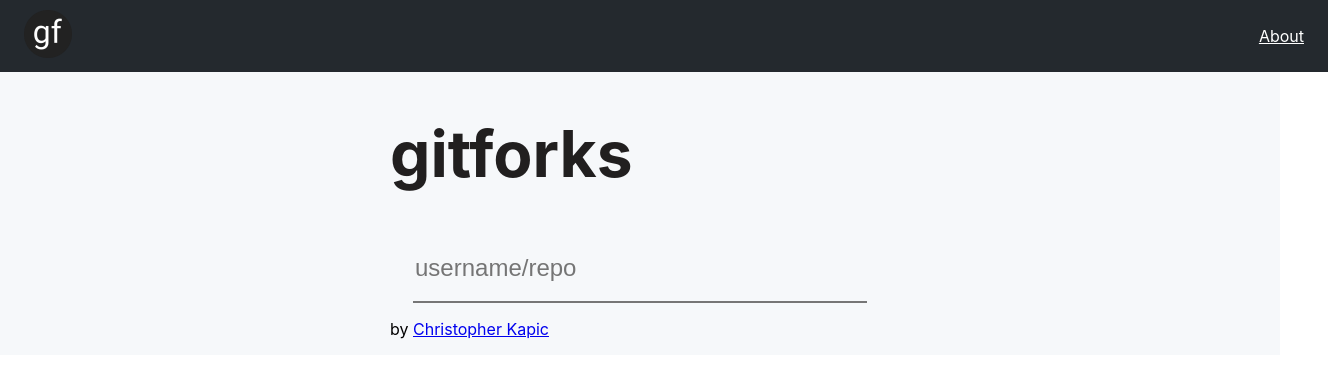
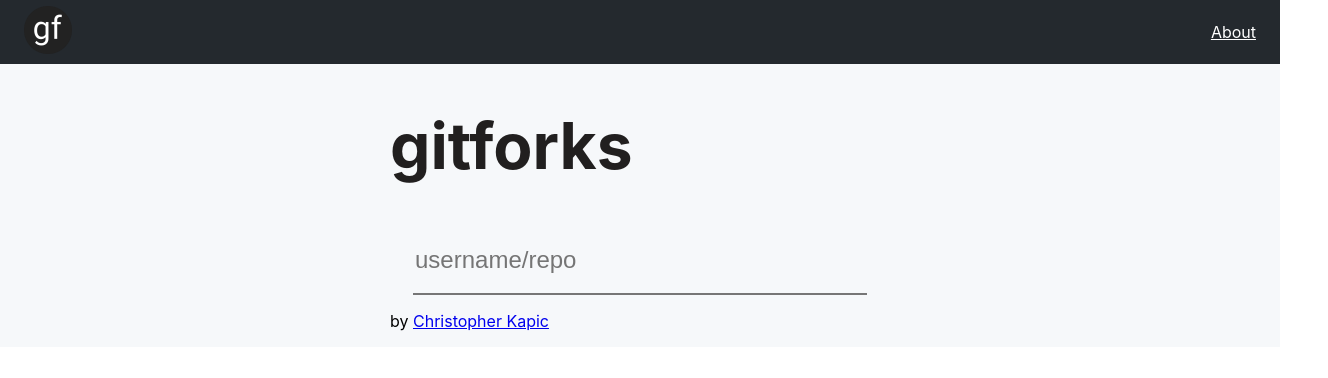
Before and after one commit to christopher-kapic/gitforks, a React (Create React App) app: page / in a window 1280 px wide. Shown: the top 378 px of the page, 1328 px wide, since content can reach past the window. Built offline with nearby package versions, Linux system fonts and the light colour scheme.

Commit message:
padding figured out

```diff
--- a/src/components/Header.js
+++ b/src/components/Header.js
@@ -2,8 +2,8 @@ import { Link } from 'react-router-dom';
 import logo from '../logo192.png'
 const styles = {
     header: {
-        width: "100vw",
-        padding: "4px 24px 4px 24px",
+        width: "calc(100vw-48px)",
+        padding: "0px 24px 0px 24px",
         height: "64px",
         backgroundColor: "#24292e",
         display: "flex",
```
